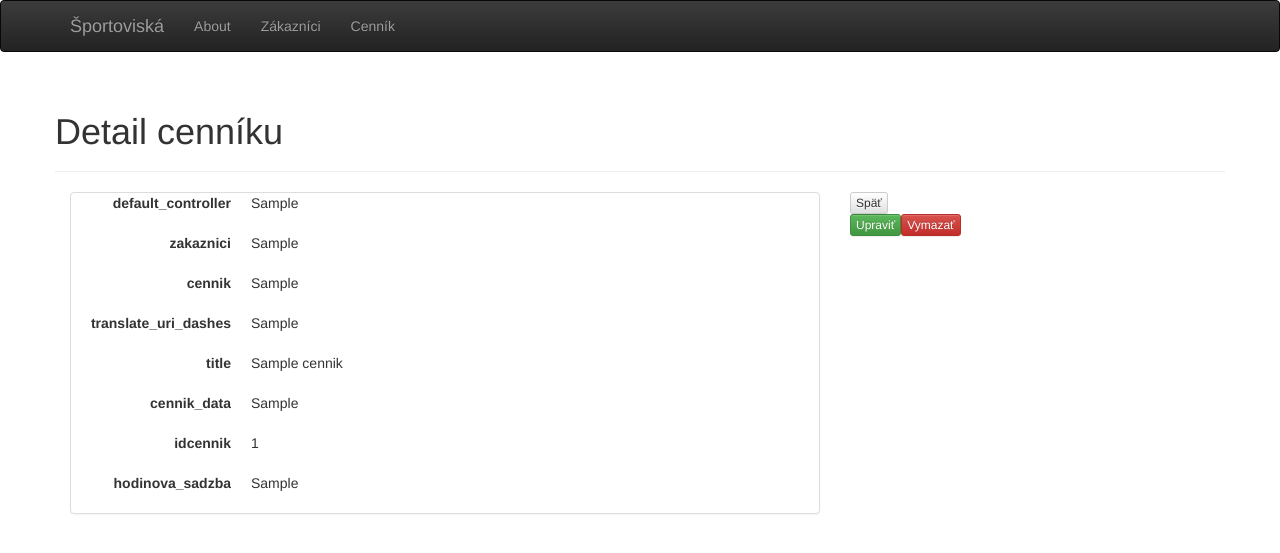
After one commit to LukasTelvak/Sportoviska, a CodeIgniter app: page /Sportoviska/index.php/cennik/view/1 in a window 1280 px wide. The commit adds this page. Shown: the top 553 px of the page. Run offline with CodeIgniter, Linux system fonts and the light colour scheme; tables that the repository leaves empty or names only in its code hold one stand-in row (values such as "Sample post"); data that the repository does not hold is empty; some libraries are stand-ins or nearby versions.

Commit message:
cennik - crud

```diff
--- a/application/config/autoload.php
+++ b/application/config/autoload.php
@@ -132,4 +132,4 @@ $autoload['language'] = array();
 |
 |	$autoload['model'] = array('first_model' => 'first');
 */
-$autoload['model'] = array('Zakaznici_model');
+$autoload['model'] = array('Zakaznici_model', 'Cennik_model');
--- a/application/config/routes.php
+++ b/application/config/routes.php
@@ -4,8 +4,12 @@ defined('BASEPATH') OR exit('No direct script access allowed');
 $route['zakaznici/create'] = 'zakaznici/create';
 $route['zakaznici/update'] = 'zakaznici/update';
 $route['zakaznici/(:any)'] = 'zakaznici/view/$1';
+$route['cennik/create'] = 'cennik/create';
+$route['cennik/update'] = 'cennik/update';
+$route['cennik/(:any)'] = 'cennik/view/$1';
 $route['default_controller'] = 'pages/view';
 $route['zakaznici'] = 'zakaznici/index';
+$route['cennik'] = 'cennik/index';
 $route['(:any)'] = 'pages/view/$1';
 $route['404_override'] = '';
 $route['translate_uri_dashes'] = FALSE;
--- /dev/null
+++ b/application/controllers/Cennik.php
@@ -0,0 +1,64 @@
+<?php
+    class Cennik extends CI_Controller{
+        public function index(){
+
+            $data['title'] = 'Zoznam zákazníkov';
+
+            $data['cennik'] = $this->Cennik_model->get_cennik();
+
+            $this->load->view('templates/header');
+            $this->load->view('cennik/index', $data);
+            $this->load->view('templates/footer');
+        }
+
+        public function view($idCennik = NULL){
+            $data['cennik_data'] = $this->Cennik_model->get_cennik($idCennik);
+            if(empty($data['cennik_data'])){
+                show_404();
+            }
+            $data['title'] = 'Detail cenníku';
+
+            $this->load->view('templates/header');
+            $this->load->view('cennik/view', $data);
+            $this->load->view('templates/footer');
+        }
+
+        public function create(){
+            $data['title'] = 'Vložiť nový cenník';
+
+            $this->form_validation->set_rules('hodinova_sadzba', 'Hodnota', 'required');
+
+
+            if($this->form_validation->run() === FALSE){
+                $this->load->view('templates/header');
+                $this->load->view('cennik/create', $data);
+                $this->load->view('templates/footer');
+            }else{
+                $this->Cennik_model->create_cennik();
+                redirect('cennik');
+            }
+        }
+
+        public function delete($idCennik){
+            $this->Cennik_model->delete_cennik($idCennik);
+            redirect('cennik');
+        }
+
+        public function edit($idCennik){
+            $data['cennik_data'] = $this->Cennik_model->get_cennik($idCennik);
+            if(empty($data['cennik_data'])){
+                show_404();
+            }
+            $data['title'] = 'Upraviť údaje cenníka';
+
+            $this->load->view('templates/header');
+            $this->load->view('cennik/edit', $data);
+            $this->load->view('templates/footer');
+        }
+
+        public function update(){
+            $this->Cennik_model->update_cennik();
+            redirect('cennik');
+        }
+
+}
--- /dev/null
+++ b/application/models/Cennik_model.php
@@ -0,0 +1,43 @@
+<?php
+    class Cennik_model extends CI_model{
+        public function __construct(){
+            $this->load->database();
+        }
+
+        public function get_cennik($idCennik = FALSE){
+            if($idCennik === FALSE){
+                $query = $this->db->get('cennik');
+                return $query->result_array();
+            }
+            $query = $this->db->get_where('cennik', array('idCennik' => $idCennik));
+            return $query->row_array();
+        }
+
+        public function create_cennik(){
+            $idCennik = url_title($this->input->post('title'));
+
+            $data = array(
+                'hodinova_sadzba' => $this->input->post('hodinova_sadzba'),
+                'idCennik' => $idCennik
+            );
+
+            return $this->db->insert('cennik', $data);
+        }
+
+        public function delete_cennik($idCennik){
+            $this->db->where('idCennik', $idCennik);
+            $this->db->delete('cennik');
+            return true;
+        }
+
+        public function update_cennik(){
+            $idCennik = url_title($this->input->post('title'));
+
+            $data = array(
+                'hodinova_sadzba' => $this->input->post('hodinova_sadzba'),
+            );
+            $this->db->where('idCennik', $this->input->post('idCennik'));
+            return $this->db->update('cennik', $data);
+        }
+
+    }
--- a/application/models/Zakaznici_model.php
+++ b/application/models/Zakaznici_model.php
@@ -3,7 +3,6 @@
         public function __construct()
         {
             $this->load->database();
-
         }
 
         public function get_zakaznici($idZakaznika = FALSE){
@@ -41,7 +40,6 @@
 
             $data = array(
                 'meno' => $this->input->post('meno'),
-                //'idZakaznika' => $idZakaznika,
                 'priezvisko' => $this->input->post('priezvisko'),
                 'telefon' => $this->input->post('telefon'),
                 'adresa' => $this->input->post('adresa'),
--- /dev/null
+++ b/application/views/cennik/view.php
@@ -0,0 +1,30 @@
+<?php if (!defined( 'BASEPATH')) exit('No direct script acces allowed'); ?>
+<div class="row">
+    <div class="page-header">
+        <h1><?php echo $title; ?></h1>
+    </div>
+</div>
+<div class="row">
+    <div class="col-md-8">
+        <div class="panel panel-default">
+            <?php foreach ($cennik_data as $key => $value):?>
+                <div>
+                    <dl class="dl-horizontal">
+                        <dt><?php print_r ($key);?></dt>
+                        <dd><?php print_r ($value);?></dd>
+                    </dl>
+                </div>
+            <?php endforeach; ?>
+        </div>
+    </div>
+    <div class="col-md-4">
+        <button type="button" class="btn btn-default btn-xs" onclick="javascript:window.history.go(-1);">Späť</button>
+
+        <?php echo form_open('cennik/delete/'.$cennik_data['idCennik']); ?><input type="submit" value="Vymazať" class="btn btn-danger btn-xs">
+
+        <a class="btn btn-success btn-xs pull-left" href="<?php echo base_url(); ?>cennik/edit/<?php echo $cennik_data['idCennik']; ?>">Upraviť</a>
+    </div>
+</div>
+<div class="row">
+
+</div>
--- a/application/views/templates/header.php
+++ b/application/views/templates/header.php
@@ -9,7 +9,7 @@
     <meta name="author" content="">
     <link rel="icon" href="<?php echo base_url();?>assets/images/tennis_ball_icon.png">
 
-    <title>Sportoviska</title>
+    <title>Športoviská</title>
 
     <!-- Latest compiled and minified CSS -->
     <link rel="stylesheet" href="http://bootswatch.com/flatly/bootstrap.min.css" rel="stylesheet">
@@ -23,12 +23,13 @@
 <nav class="navbar navbar-inverse">
     <div class="container">
         <div class="navbar-header">
-            <a class="navbar-brand" href="<?php echo base_url(); ?>">Sportoviska</a>
+            <a class="navbar-brand" href="<?php echo base_url(); ?>">Športoviská</a>
         </div>
         <div id="navbar">
             <ul class="nav navbar-nav">
                 <li><a href="<?php echo base_url(); ?>about">About</a></li>
                 <li><a href="<?php echo base_url(); ?>zakaznici">Zákazníci</a></li>
+                <li><a href="<?php echo base_url(); ?>cennik">Cenník</a></li>
             </ul>
         </div>
     </div>
--- a/application/views/zakaznici/create.php
+++ b/application/views/zakaznici/create.php
@@ -23,5 +23,5 @@
         <label for="pwd">Mesto:</label>
         <input type="mesto" class="form-control" name="mesto">
     </div>
-    <button type="submit" class="btn btn-success">Pridať</button>
+    <button type="submit" class="btn btn-success">Pridať</button> <button type="button" class="btn btn-default" onclick="javascript:window.history.go(-1);">Späť</button>
 </form>
--- a/application/views/zakaznici/edit.php
+++ b/application/views/zakaznici/edit.php
@@ -24,5 +24,5 @@
     <label>Mesto:</label>
     <input type="mesto" class="form-control" name="mesto" value="<?php echo $zakaznik['Mesto']; ?>">
 </div>
-<button type="submit" class="btn btn-success">Upraviť</button>
+<button type="submit" class="btn btn-success">Upraviť</button> <button type="button" class="btn btn-default" onclick="javascript:window.history.go(-1);">Späť</button>
 </form>
--- a/application/views/zakaznici/index.php
+++ b/application/views/zakaznici/index.php
@@ -1,5 +1,4 @@
-<div class="container">
-    <h1>Zoznam zákazníkov</h1>
+ <h1>Zoznam zákazníkov</h1>
     <br>
     <a class="btn btn-success" href="<?php echo base_url() ?>zakaznici/create">Pridať zákazníka</a>
     <br><br>
@@ -30,4 +29,3 @@
         <?php endforeach; ?>
         </tbody>
     </table>
-</div>
--- a/application/views/zakaznici/view.php
+++ b/application/views/zakaznici/view.php
@@ -1,5 +1,4 @@
 <?php if (!defined( 'BASEPATH')) exit('No direct script acces allowed'); ?>
-<div class="container">
     <div class="row">
         <div class="page-header">
             <h1><?php echo $title; ?></h1>
@@ -29,4 +28,3 @@
     <div class="row">
 
     </div>
-</div>
```
Also changed, not shown: application/views/cennik/create.php (added, +11 -0 lines), application/views/cennik/edit.php (added, +12 -0 lines), application/views/cennik/index.php (added, +23 -0 lines).
